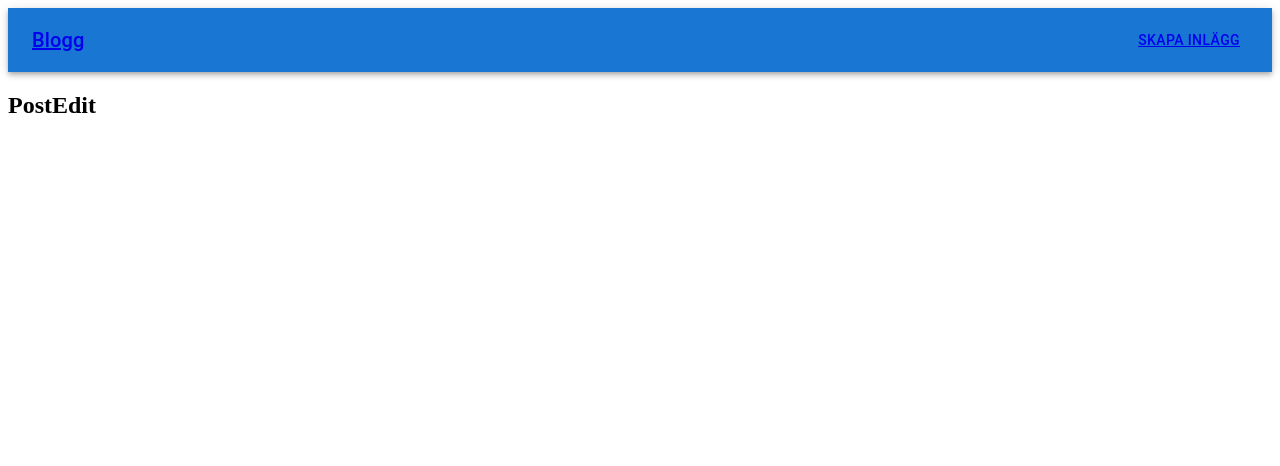
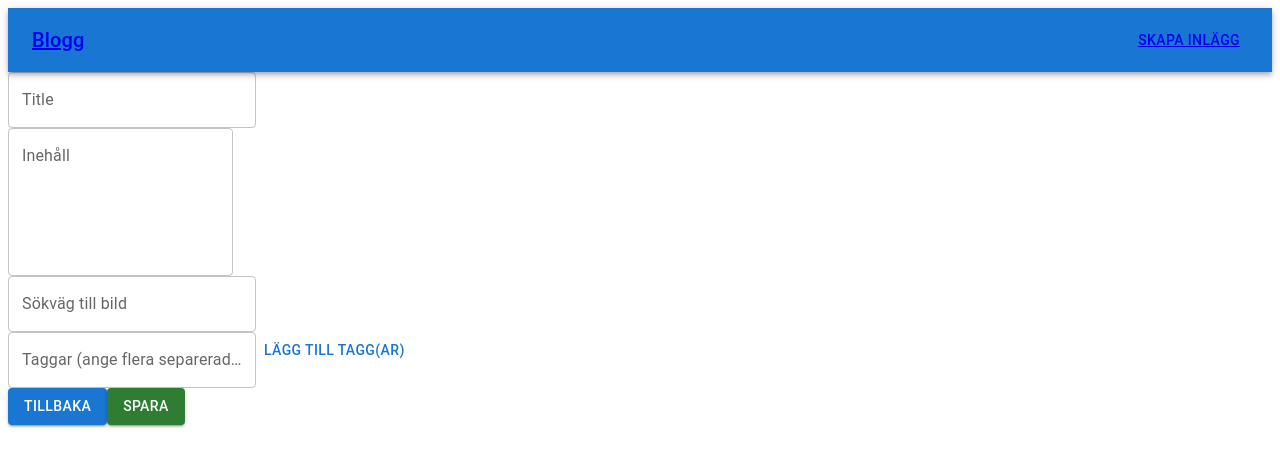
Before and after one commit to 0Mowgli0/Node_Blogg_new, a React (Vite) app in the folder client/: page /posts/new in a window 1280 px wide. Shown: the top 466 px of the page. Built offline with nearby package versions, Linux system fonts and the light colour scheme.

Commit message:
mmmmmmmmmm

```diff
--- /dev/null
+++ b/client/src/components/TagField.jsx
@@ -0,0 +1,20 @@
+import { TextField, Button } from '@mui/material';
+import { useState } from 'react';
+
+function TagField({ onSave }) {
+  const [tagString, setTagString] = useState('');
+  return (
+    <>
+      <TextField
+        value={tagString}
+        onChange={(e) => setTagString(e.target.value)}
+        label="Taggar (ange flera separerade med kommatecken)"
+        name="tags"
+      />
+      <Button onClick={() => onSave(tagString)}>Lägg till tagg(ar)</Button>
+    </>
+  );
+}
+
+
+export default TagField;
--- a/client/src/views/PostEdit.jsx
+++ b/client/src/views/PostEdit.jsx
@@ -1,21 +1,95 @@
-import {useParams} from 'react-router-dom';
-import {useEffect,useState} from 'react';
-import {getOne} from '../services/PostService';
+import { useNavigate, useParams } from 'react-router-dom';
+import { useEffect, useState } from 'react';
+import { create, getOne, update, remove } from '../services/PostService';
+import { Button, TextField, Chip } from '@mui/material';
+import TagField from '../components/TagField';
 
 function PostEdit() {
-    const {id} = useParams();
-
-    const [post, setPost] = useState(null);
+    const { id } = useParams();
+    const navigate = useNavigate();
+    const emptyPost ={id: 0, title:"", body: "", imageUrl: "", tags: [], userId: 2};
+    const [post, setPost] = useState(emptyPost);
 
     useEffect(() => {
         if (id) {
-        getOne(id).then((post) => setPost(post));
+            getOne(id).then((post) => setPost(post));
         } else {
-            setPost('inget inlägg');
+            setPost(emptyPost);
         }
-    },  [id]);
-        console.log(post)
-        return  <h2>PostEdit</h2> ;
+    }, [id]);
+
+    function onChange(e){
+        const name = e.target.name;
+        const value = e.target.value;
+
+        const newPost = {...post,[name]: value };
+        setPost(newPost);
+    }
+
+    function onSave() {
+
+    if (post.id === 0) {
+        create(post).then((response) => {
+            navigate('/', { replace: true, state: response });
+        });
+    } else {
+        update(post).then((response) => {
+            navigate(`/posts/${post.id}`, { replace: true, state: response });
+        });
+    }
+}
+    function onDelete(){
+        remove(post.id).then((response) =>
+        navigate('/',{replace: true, state: response}))
+    }
+
+
+
+    function onTagAdd(tagString){
+        const tagArray = tagString.split(",");
+        const uniqueAndTrimmedTags = tagArray.map((tag) => tag.trim()).filter(tag => !post.tags.includes(tag));
+        const mergedArray = [...post.tags, ...uniqueAndTrimmedTags]
+
+        setPost ({...post, tags: mergedArray});
+     }
+
+
+
+    return (
+        <form>
+            <div>
+                <TextField onChange={onChange} value={post.title} name="title" id="title" label="Title" />
+            </div>
+            <div>
+                <TextField  onChange={onChange} value={post.body}  multiline minRows={5} name="body" id="body" label="Inehåll" />
+            </div>
+            <div>
+                <TextField  onChange={onChange} value={post.imageUrl} name="imageUrl" id="imageUrl" label="Sökväg till bild" />
+            </div>
+            <div>
+                {post?.tags?.length > 0 &&
+                    post.tags.map((tag) => (
+                    <Chip  key={tag} label={tag} />
+                ))}
+            </div>
+            <div>
+                <TagField onSave={onTagAdd} />
+            </div>
+            <div>
+                <Button variant="contained" onClick={() => navigate(-1)}>
+                    Tillbaka
+                </Button>
+                {id && (
+                    <Button onClick = {onDelete} variant="contained" color="error">
+                        Ta bort
+                    </Button>
+                )}
+                <Button onClick={onSave} variant="contained" color="success">
+                    Spara
+                </Button>
+            </div>
+        </form>
+    );
 }
 
 export default PostEdit;
```
Also changed, not shown: 1 other file (tests, documents, lock files or other folders).
